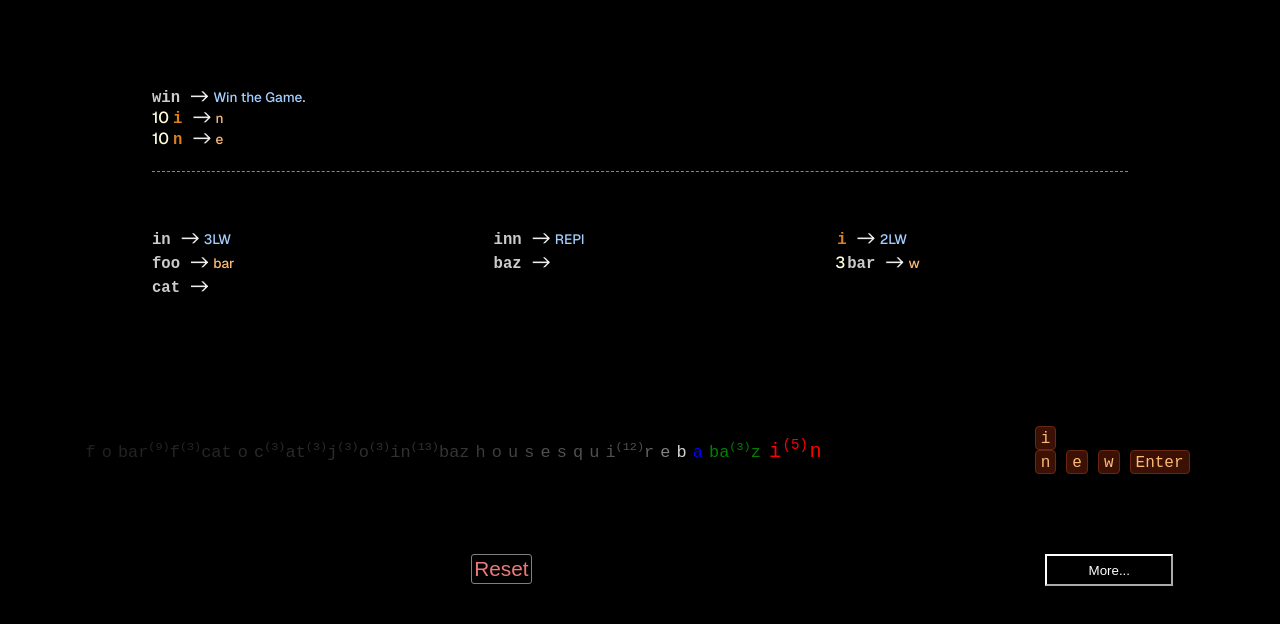
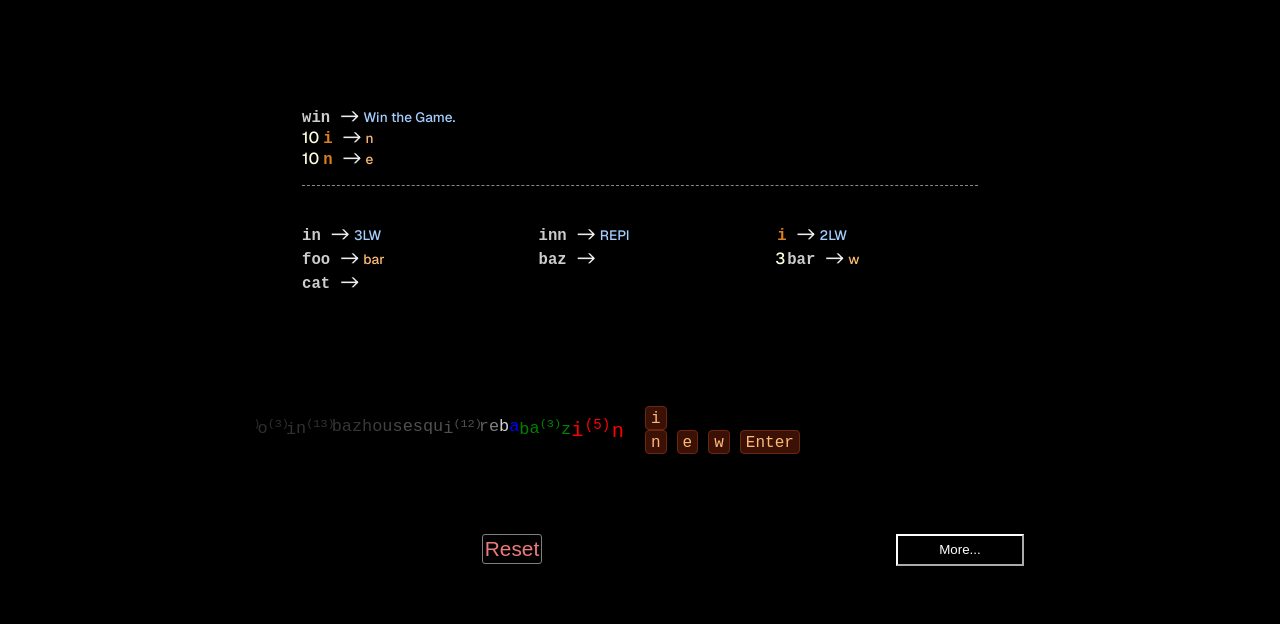
Before and after one commit to pyb/literal-incremental, a Next.js app: page / in a window 1280 px wide. Shown: the top 624 px of the page. Built offline with nearby package versions, Linux system fonts and the light colour scheme.

Commit message:
Fix stream component CSS

```diff
--- a/src/app/UI/Keyboard.tsx
+++ b/src/app/UI/Keyboard.tsx
@@ -77,7 +77,6 @@ const Keyboard = ({keyStatus}:KeyboardProps) => {
     }
 
     return (
-        <div className="dark">
         <div className={styles.keyboardComponent}>
             <div className={styles.keyRow}>
                 {unlockedKeys.map((key: string) =>
@@ -88,7 +87,6 @@ const Keyboard = ({keyStatus}:KeyboardProps) => {
                     <Key text={key} key={key} modes={keyStatus.get(key)?.modes as Set<KeyMode>} />)}
             </div>
         </div>
-        </div>
     );
 }
 
--- a/src/app/UI/Main.tsx
+++ b/src/app/UI/Main.tsx
@@ -77,6 +77,7 @@ const GameMain = () => {
                                                                    GS.dict);
 
     // TODO rename this...? calls Game.execute
+    // and find a better place for all the code below
 
     // Have 1 per-key jstimeoutid in state
     // Create a timeout event according to key's repeat delay
--- a/src/app/UI/Stream.tsx
+++ b/src/app/UI/Stream.tsx
@@ -62,7 +62,8 @@ const Stream = ({stream, dict}: Props) => {
 
     return (
         <div className={styles.streamComponent}>
-            {separatedStream.reverse().map(streamToText).reverse()}
+
+                {separatedStream.reverse().map(streamToText).reverse()}
         </div>
     )
 }
--- a/src/app/css/game.module.css
+++ b/src/app/css/game.module.css
@@ -2,6 +2,7 @@
     display: flex;
     flex-direction: column;
     gap: 10vh;
+    width: 60vw;
 }
 
 button.reset {
@@ -14,8 +15,8 @@ button.footerButton {
 .gameMiddle {
     display: flex;
     flex-direction: row;
-    gap: 10vw;
     text-align: center;
+    justify-content: space-around;
 }
 
 .reset {
--- a/src/app/css/keyboard.module.css
+++ b/src/app/css/keyboard.module.css
@@ -1,6 +1,7 @@
 .keyboardComponent {
     display: flex;
     flex-direction: column;
+    flex-basis: 50%;
 }
 
 .keyRow {
--- a/src/app/css/stream.module.css
+++ b/src/app/css/stream.module.css
@@ -1,14 +1,24 @@
 .streamComponent {
+    flex-basis: 50%;
     color: rgb(171, 136, 150);
     font-family: monospace;
+    white-space: nowrap;
     word-spacing: -.4ch;
     font-size: 1.3em;
-    padding-right: 10vh;
+    padding-right: 2vh;
     text-align: end;
     margin: auto;
     width: 100%;
     overflow: hidden;
     white-space: nowrap;
+    display: flex;
+    flex-direction: row;
+    justify-content: flex-end;
+}
+
+.streamContent {
+    text-align: end;
+
 }
 
 .superscript {
```
Lines whose indentation alone changed are shown as unchanged.
